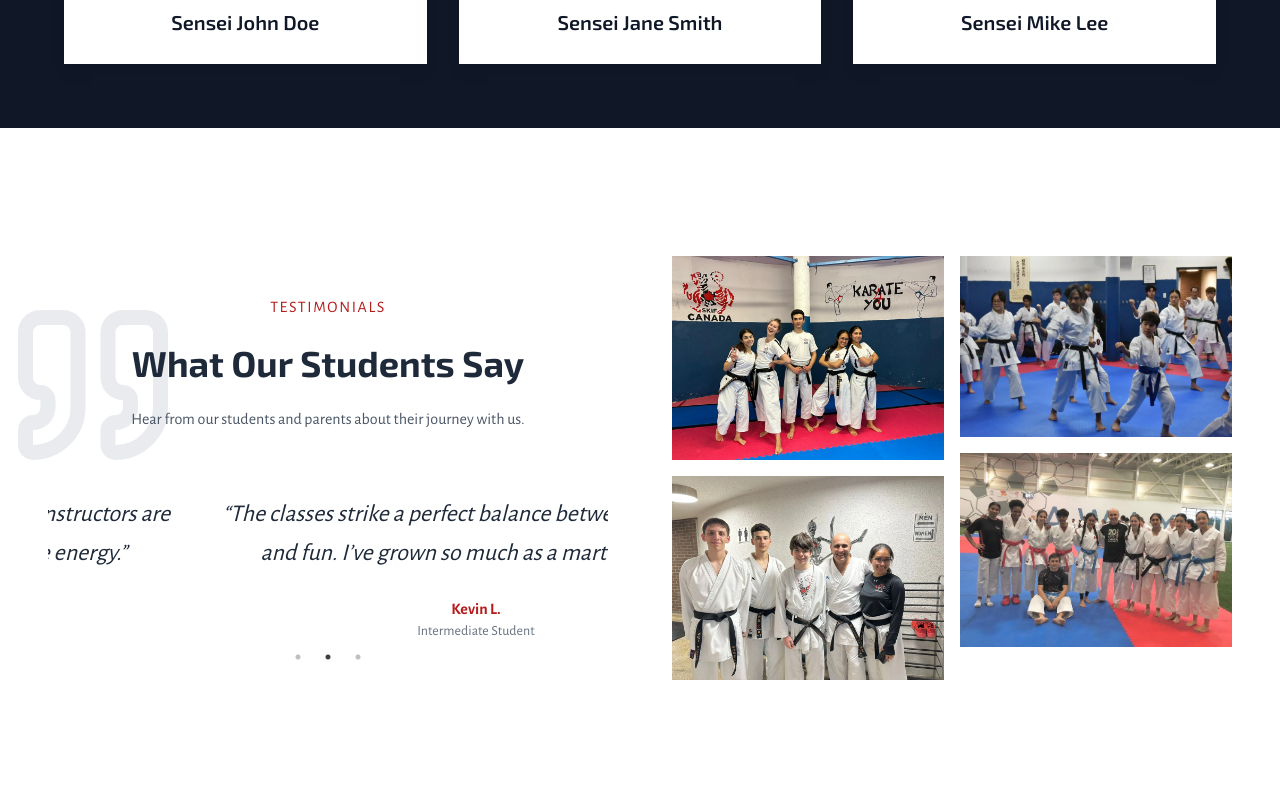
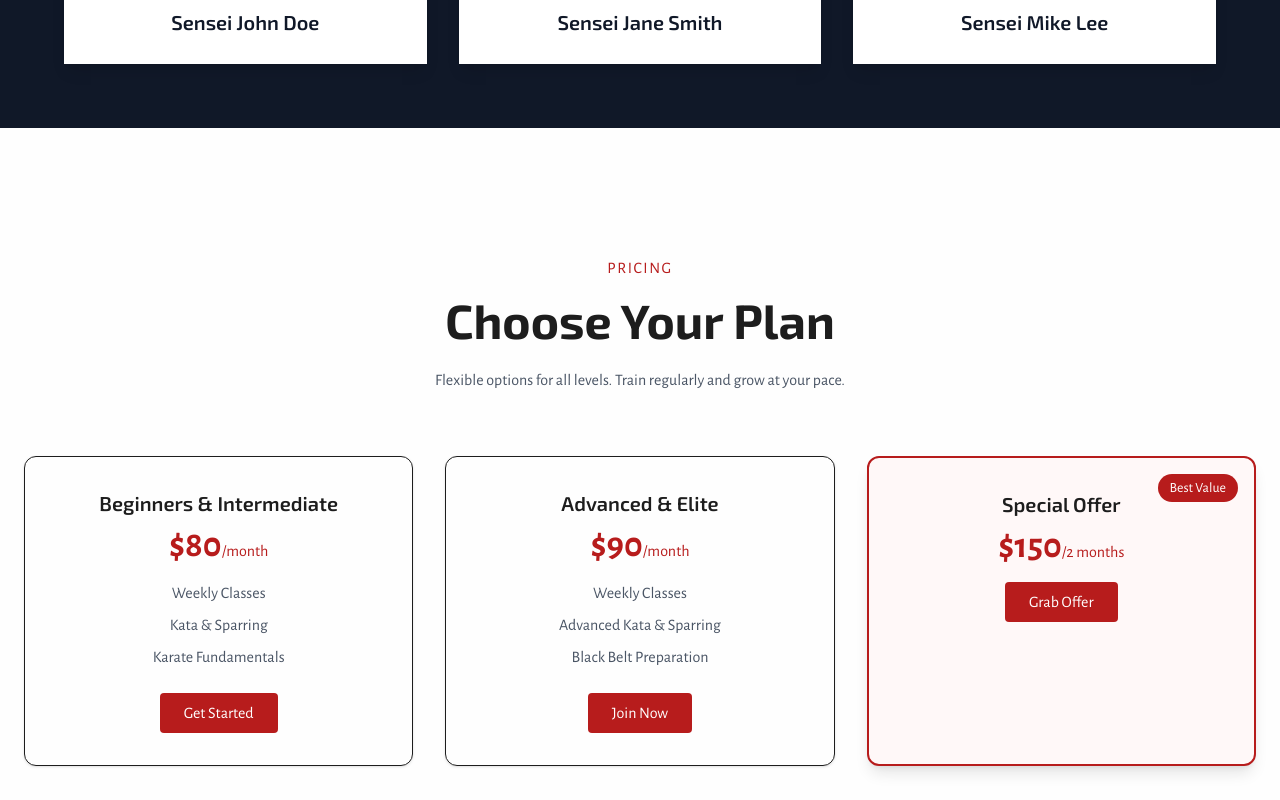
Before and after one commit to A-coderr/skif-website, a Next.js app: page / in a window 1280 px wide. Shown: the part 2520-3320 px from the top of the page. Built offline with nearby package versions, Linux system fonts and the light colour scheme.

Commit message:
Added the pricing section

```diff
--- a/app/page.tsx
+++ b/app/page.tsx
@@ -4,6 +4,7 @@ import HeroSection from "./sections/Hero";
 import InstructorsHome from "./sections/InstructorsHome";
 import ClassesOffered from "./sections/ClassesOffered";
 import Testimonials from "./sections/Testimonials";
+import Pricing from "./sections/Pricing";
 
 export default function Home() {
   return (
@@ -12,6 +13,7 @@ export default function Home() {
       <AboutUsSection />
       <ClassesOffered />
       <InstructorsHome />
+      <Pricing />
       <Testimonials />
       <FAQ />
     </>
--- /dev/null
+++ b/app/sections/Pricing.tsx
@@ -0,0 +1,78 @@
+"use client";
+
+import { motion } from "framer-motion";
+
+export default function Pricing() {
+  return (
+    <section className="bg-[#fefefe] px-6 py-20 lg:py-32">
+      <motion.div
+        initial={{ opacity: 0, y: 50 }}
+        whileInView={{ opacity: 1, y: 0 }}
+        transition={{ duration: 0.8 }}
+        viewport={{ once: true }}
+        className="max-w-7xl mx-auto text-center"
+      >
+        <p className="text-md uppercase text-[#B71C1C] tracking-widest mb-4">
+          Pricing
+        </p>
+        <h2 className="text-3xl sm:text-4xl md:text-5xl font-bold mb-6">
+          Choose Your Plan
+        </h2>
+        <p className="text-gray-600 max-w-xl mx-auto mb-16">
+          Flexible options for all levels. Train regularly and grow at your
+          pace.
+        </p>
+
+        <div className="grid grid-cols-1 md:grid-cols-3 gap-8">
+          {/* Beginners & Intermediate */}
+          <div className="p-8 border rounded-xl shadow hover:shadow-lg transition duration-300">
+            <h3 className="text-xl font-semibold mb-2">
+              Beginners & Intermediate
+            </h3>
+            <p className="text-4xl font-bold text-[#B71C1C] mb-4">
+              $80<span className="text-base font-normal">/month</span>
+            </p>
+            <ul className="text-gray-600 space-y-2 mb-6">
+              <li>Weekly Classes</li>
+              <li>Kata & Sparring</li>
+              <li>Karate Fundamentals</li>
+            </ul>
+            <button className="bg-[#B71C1C] text-white px-6 py-2 rounded hover:bg-[#a61717] transition">
+              Get Started
+            </button>
+          </div>
+
+          {/* Advanced */}
+          <div className="p-8 border rounded-xl shadow hover:shadow-lg transition duration-300">
+            <h3 className="text-xl font-semibold mb-2">Advanced & Elite</h3>
+            <p className="text-4xl font-bold text-[#B71C1C] mb-4">
+              $90<span className="text-base font-normal">/month</span>
+            </p>
+            <ul className="text-gray-600 space-y-2 mb-6">
+              <li>Weekly Classes</li>
+              <li>Advanced Kata & Sparring</li>
+              <li>Black Belt Preparation</li>
+            </ul>
+            <button className="bg-[#B71C1C] text-white px-6 py-2 rounded hover:bg-[#a61717] transition">
+              Join Now
+            </button>
+          </div>
+
+          {/* Special Offer */}
+          <div className="p-8 border-2 border-[#B71C1C] rounded-xl shadow-lg bg-[#fff8f8] relative overflow-hidden">
+            <span className="absolute top-4 right-4 bg-[#B71C1C] text-white text-sm px-3 py-1 rounded-full">
+              Best Value
+            </span>
+            <h3 className="text-xl font-semibold mb-2">Special Offer</h3>
+            <p className="text-4xl font-bold text-[#B71C1C] mb-4">
+              $150<span className="text-base font-normal">/2 months</span>
+            </p>
+            <button className="bg-[#B71C1C] text-white px-6 py-2 rounded hover:bg-[#a61717] transition">
+              Grab Offer
+            </button>
+          </div>
+        </div>
+      </motion.div>
+    </section>
+  );
+}
```
